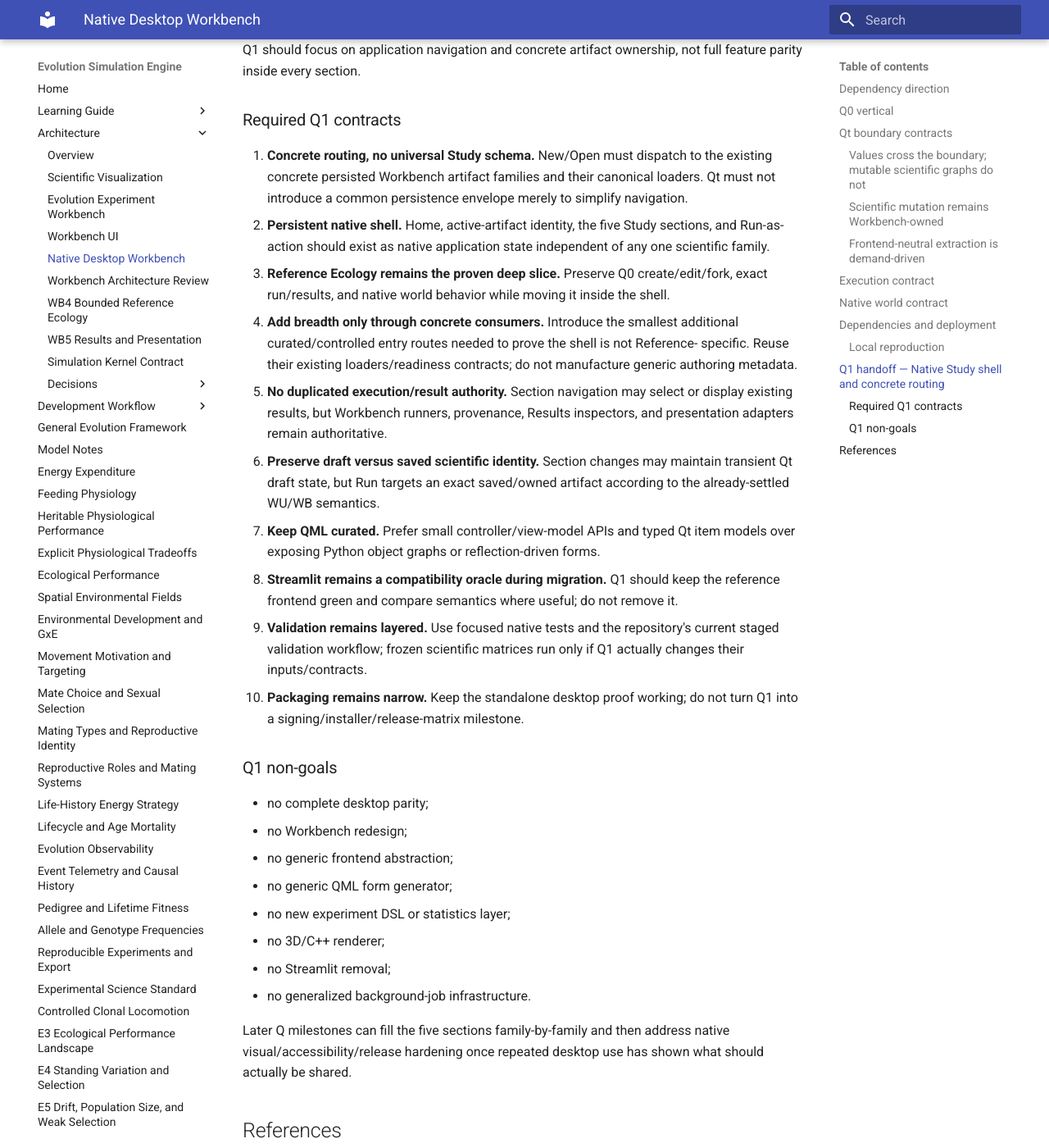
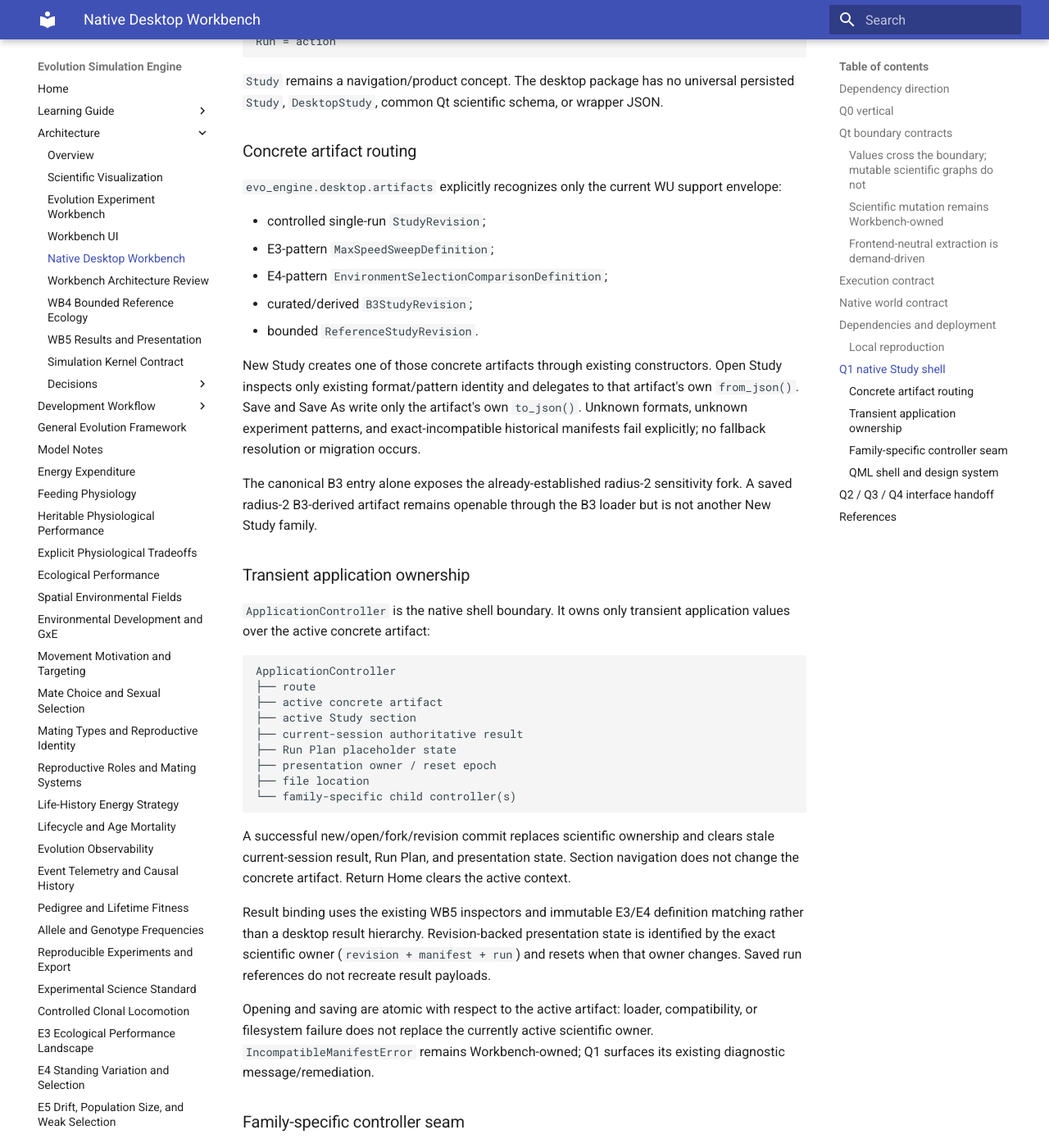
Before and after one commit to abdullahkhan57721/evolution-simulation-engine, an MkDocs documentation site: the page built from docs/desktop_workbench.md, in a window 1280 px wide and 1400 px high, scrolled down 3917 px. Shown: the whole window at 82% size. Built offline with MkDocs 1.6.1 and Material for MkDocs 9.7.7, drawn with Linux system fonts in a browser that asks for light colours; some of the changed text lies outside the part shown.

Commit message:
Document Q1 native shell contracts

````diff
--- a/docs/desktop_workbench.md
+++ b/docs/desktop_workbench.md
@@ -156,15 +156,17 @@ workflow also installs `libegl1` before Qt offscreen launch, then launch-smokes
 produced executable itself. Q0 does not claim signed distribution or a cross-platform
 installer/release matrix.
 
-## Q1 handoff — Native Study shell and concrete routing
+## Q1 native Study shell
 
-Q1 should expand product breadth without changing the contracts above. Its target is
-the first persistent native **Study shell** over the existing WU product model:
+Q1 turns the Q0 vertical into persistent native product structure without moving
+scientific ownership into Qt:
 
 ```text
 HOME
-    ↓
-Study
+├── New Study
+└── Open Study
+
+STUDY
 ├── Simulation
 ├── Evidence
 ├── Experiment
@@ -174,54 +176,121 @@ Study
 Run = action
 ```
 
-Q1 should focus on application navigation and concrete artifact ownership, not full
-feature parity inside every section.
+`Study` remains a navigation/product concept. The desktop package has no universal
+persisted `Study`, `DesktopStudy`, common Qt scientific schema, or wrapper JSON.
 
-### Required Q1 contracts
+### Concrete artifact routing
 
-1. **Concrete routing, no universal Study schema.** New/Open must dispatch to the
-   existing concrete persisted Workbench artifact families and their canonical
-   loaders. Qt must not introduce a common persistence envelope merely to simplify
-   navigation.
-2. **Persistent native shell.** Home, active-artifact identity, the five Study
-   sections, and Run-as-action should exist as native application state independent
-   of any one scientific family.
-3. **Reference Ecology remains the proven deep slice.** Preserve Q0 create/edit/fork,
-   exact run/results, and native world behavior while moving it inside the shell.
-4. **Add breadth only through concrete consumers.** Introduce the smallest additional
-   curated/controlled entry routes needed to prove the shell is not Reference-
-   specific. Reuse their existing loaders/readiness contracts; do not manufacture
-   generic authoring metadata.
-5. **No duplicated execution/result authority.** Section navigation may select or
-   display existing results, but Workbench runners, provenance, Results inspectors,
-   and presentation adapters remain authoritative.
-6. **Preserve draft versus saved scientific identity.** Section changes may maintain
-   transient Qt draft state, but Run targets an exact saved/owned artifact according
-   to the already-settled WU/WB semantics.
-7. **Keep QML curated.** Prefer small controller/view-model APIs and typed Qt item
-   models over exposing Python object graphs or reflection-driven forms.
-8. **Streamlit remains a compatibility oracle during migration.** Q1 should keep the
-   reference frontend green and compare semantics where useful; do not remove it.
-9. **Validation remains layered.** Use focused native tests and the repository's
-   current staged validation workflow; frozen scientific matrices run only if Q1
-   actually changes their inputs/contracts.
-10. **Packaging remains narrow.** Keep the standalone desktop proof working; do not
-    turn Q1 into a signing/installer/release-matrix milestone.
+`evo_engine.desktop.artifacts` explicitly recognizes only the current WU support
+envelope:
 
-### Q1 non-goals
+- controlled single-run `StudyRevision`;
+- E3-pattern `MaxSpeedSweepDefinition`;
+- E4-pattern `EnvironmentSelectionComparisonDefinition`;
+- curated/derived `B3StudyRevision`;
+- bounded `ReferenceStudyRevision`.
 
-- no complete desktop parity;
-- no Workbench redesign;
-- no generic frontend abstraction;
-- no generic QML form generator;
-- no new experiment DSL or statistics layer;
-- no 3D/C++ renderer;
-- no Streamlit removal;
-- no generalized background-job infrastructure.
+New Study creates one of those concrete artifacts through existing constructors.
+Open Study inspects only existing format/pattern identity and delegates to that
+artifact's own `from_json()`. Save and Save As write only the artifact's own
+`to_json()`. Unknown formats, unknown experiment patterns, and exact-incompatible
+historical manifests fail explicitly; no fallback resolution or migration occurs.
 
-Later Q milestones can fill the five sections family-by-family and then address
-native visual/accessibility/release hardening once repeated desktop use has shown what
-should actually be shared.
+The canonical B3 entry alone exposes the already-established radius-2 sensitivity
+fork. A saved radius-2 B3-derived artifact remains openable through the B3 loader but
+is not another New Study family.
+
+### Transient application ownership
+
+`ApplicationController` is the native shell boundary. It owns only transient
+application values over the active concrete artifact:
+
+```text
+ApplicationController
+├── route
+├── active concrete artifact
+├── active Study section
+├── current-session authoritative result
+├── Run Plan placeholder state
+├── presentation owner / reset epoch
+├── file location
+└── family-specific child controller(s)
+```
+
+A successful new/open/fork/revision commit replaces scientific ownership and clears
+stale current-session result, Run Plan, and presentation state. Section navigation
+does not change the concrete artifact. Return Home clears the active context.
+
+Result binding uses the existing WB5 inspectors and immutable E3/E4 definition
+matching rather than a desktop result hierarchy. Revision-backed presentation state
+is identified by the exact scientific owner (`revision + manifest + run`) and resets
+when that owner changes. Saved run references do not recreate result payloads.
+
+Opening and saving are atomic with respect to the active artifact: loader,
+compatibility, or filesystem failure does not replace the currently active scientific
+owner. `IncompatibleManifestError` remains Workbench-owned; Q1 surfaces its existing
+diagnostic message/remediation.
+
+### Family-specific controller seam
+
+`ReferenceStudyController` now owns only the retained Reference Ecology deep slice:
+its transient `max_speed` draft, immutable child commit, narrow worker-thread run,
+authoritative Reference result, and renderer-neutral world preparation. It receives
+an exact active `ReferenceStudyRevision` from `ApplicationController`; it is not the
+application router or persistence dispatcher.
+
+This separation is intentional. Other families should get concrete downstream
+controllers when Q2–Q4 need real family behavior rather than accumulating unrelated
+logic in one universal controller.
+
+### QML shell and design system
+
+`Main.qml` consumes only curated scalar/controller values. The reusable QML layer now
+contains deliberate Workbench primitives for theme tokens, buttons, panels, section
+headers, sidebar navigation, status badges, diagnostics, field labels, and disclosure
+sections. These are visual/application primitives, not reflection-driven scientific
+forms.
+
+The native window provides Home/New/Open routing, five-section Study navigation,
+File-menu New/Open/Save/Save As actions, native file dialogs, minimum window sizing,
+readiness/revision/scenario identity, the existing supported B3 fork, and the retained
+Reference Ecology Q0 slice. Sections without Q1 feature parity state that explicitly
+instead of manufacturing data or generic editors.
+
+Native Reference world rendering remains evidence-dependent. If the exact active
+result did not record spatial evidence, Q1 reports that replay is unavailable and
+does not reconstruct world history.
+
+## Q2 / Q3 / Q4 interface handoff
+
+The following Q1 seams are intended to be stable enough for downstream native work:
+
+- `ApplicationController` route values: `home / new / open / study`;
+- the five exact Study-section names;
+- explicit concrete artifact kind/identity/readiness properties;
+- active-artifact replacement and stale result/Run Plan/presentation reset semantics;
+- exact concrete loader/serializer dispatch in `evo_engine.desktop.artifacts`;
+- native file-location and Save/Save As ownership;
+- `ReferenceStudyController` as the pattern for a family-specific controller beneath
+  the application shell;
+- QML design primitives and the sidebar/header/content shell layout.
+
+Q2 can build Simulation authoring against family-specific controller seams while
+leaving application routing/persistence alone. Q3 can add Evidence and Experiment
+controllers using the same exact-owner/reset contract. Q4 can add execution/Results
+breadth and family result models while continuing to bind only authoritative existing
+Workbench results.
+
+The following are intentionally **not** settled by Q1 and must not be inferred from
+its implementation:
+
+- a universal Study class or common persisted schema;
+- generic authoring metadata/forms;
+- a generic experiment/result hierarchy;
+- full Run Plan/job/cancellation infrastructure;
+- cross-family presentation models;
+- native release/signing/update architecture;
+- removal of the Streamlit reference frontend.
 
 ## References
 
````
Also changed, not shown: other parts of docs/desktop_workbench.md (+1 -0 lines).
